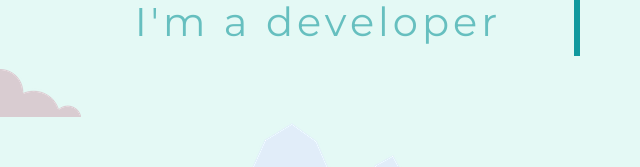
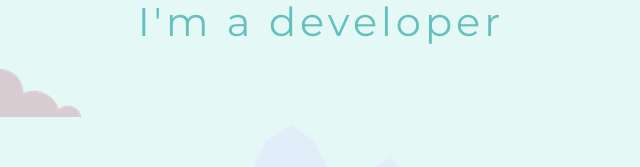
Before and after one commit to anupam0302/portfolio, a plain HTML site: page index.html in a window 1280 px wide. Shown: the part 194-361 px from the top of the page, 319-959 px from the left. Drawn offline with Linux system fonts and the light colour scheme.

Commit message:
Update styles.css

```diff
--- a/css/styles.css
+++ b/css/styles.css
@@ -112,7 +112,7 @@ a:hover {
 }
 .typing h2 {
   overflow: hidden; /* Ensures the content is not revealed until the animation */
-  border-right: 0.15em solid #11999e; /* The typwriter cursor */
+  /*border-right: 0.15em solid #11999e;  The typwriter cursor */
   white-space: nowrap; /* Keeps the content on a single line */
   margin: 0 auto; /* Gives that scrolling effect as the typing happens */
   letter-spacing: 0.1em; /* Adjust as needed */
```
